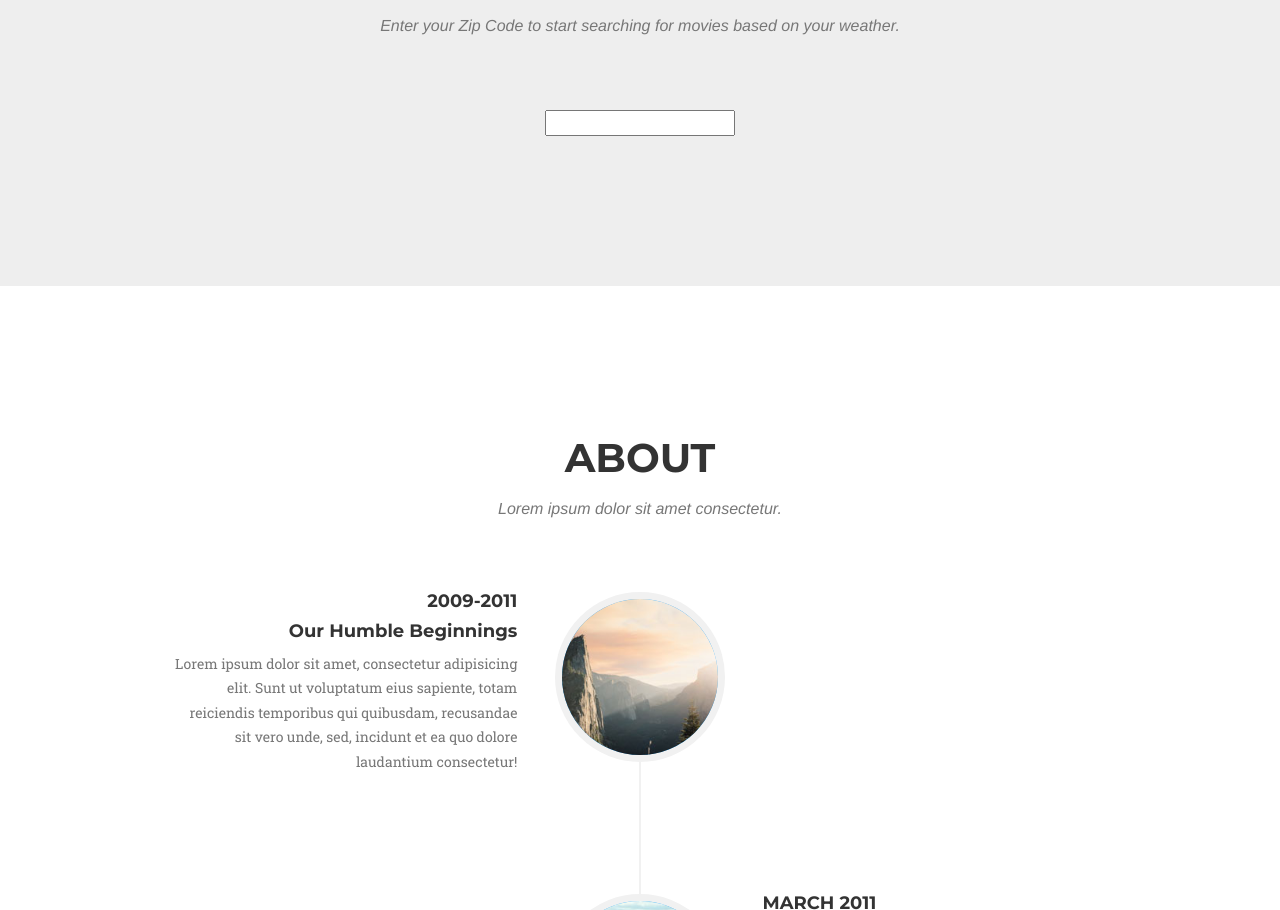
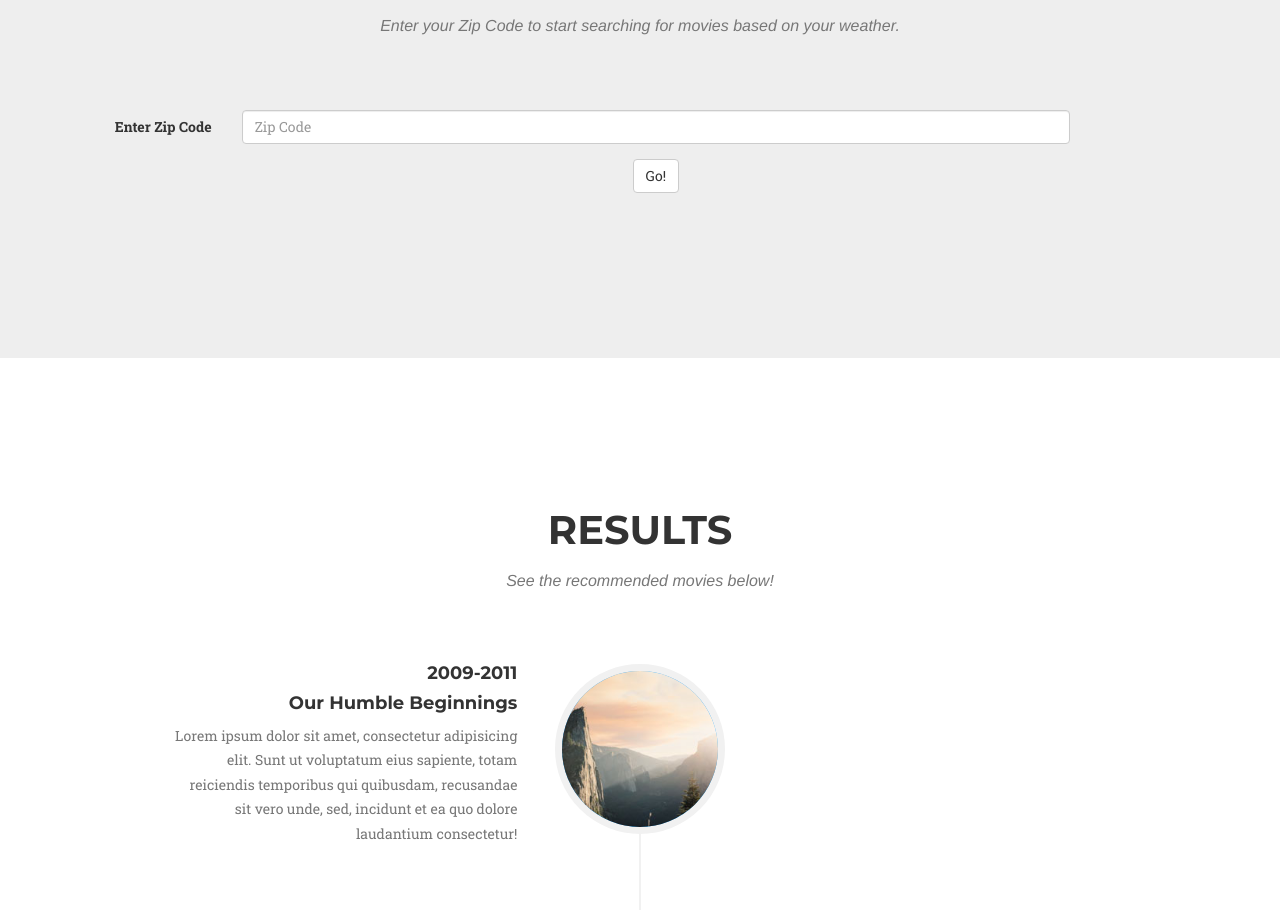
Before and after one commit to Inferno51/ssaBootCampFinalProject, a website: page index.html in a window 1280 px wide. Shown: the part 1632-2542 px from the top of the page. Drawn offline with nearby package versions, Linux system fonts and the light colour scheme; a web font is replaced by a local one.

Commit message:
Added zip-code field to page

```diff
--- a/index.html
+++ b/index.html
@@ -130,19 +130,32 @@
                 <div class="col-lg-12 text-center">
                     <h2 class="section-heading">Search</h2>
                     <h3 class="section-subheading text-muted">Enter your Zip Code to start searching for movies based on your weather.</h3>
-                    <input type="text" id="zipcode" name="zipcode">
+                    <form style="width: 1000px"  action="/create" method="POST" class="form-horizontal">
+                        <div class="form-group">
+                            <label for="zipcode" class="col-sm-2 control-label">Enter Zip Code</label>
+                                <div text-align="center" class="col-sm-10">
+                                  <input type="text" class="form-control" id="zipcode" name="zipcode" placeholder="Zip Code">
+                                </div>
+                            </div>
+                            <div class="form-group">
+                            <div class="col-sm-offset-2 col-sm-10">
+                              <button type="submit" class="btn btn-default">Go!</button>
+                            </div>
+                        </div>
+                    </form>
                 </div>
+
             </div>
         </div>
     </section>
 
     <!-- About Section -->
-    <section id="about">
+    <section id="results">
         <div class="container">
             <div class="row">
                 <div class="col-lg-12 text-center">
-                    <h2 class="section-heading">About</h2>
-                    <h3 class="section-subheading text-muted">Lorem ipsum dolor sit amet consectetur.</h3>
+                    <h2 class="section-heading">Results</h2>
+                    <h3 class="section-subheading text-muted">See the recommended movies below!</h3>
                 </div>
             </div>
             <div class="row">
```
